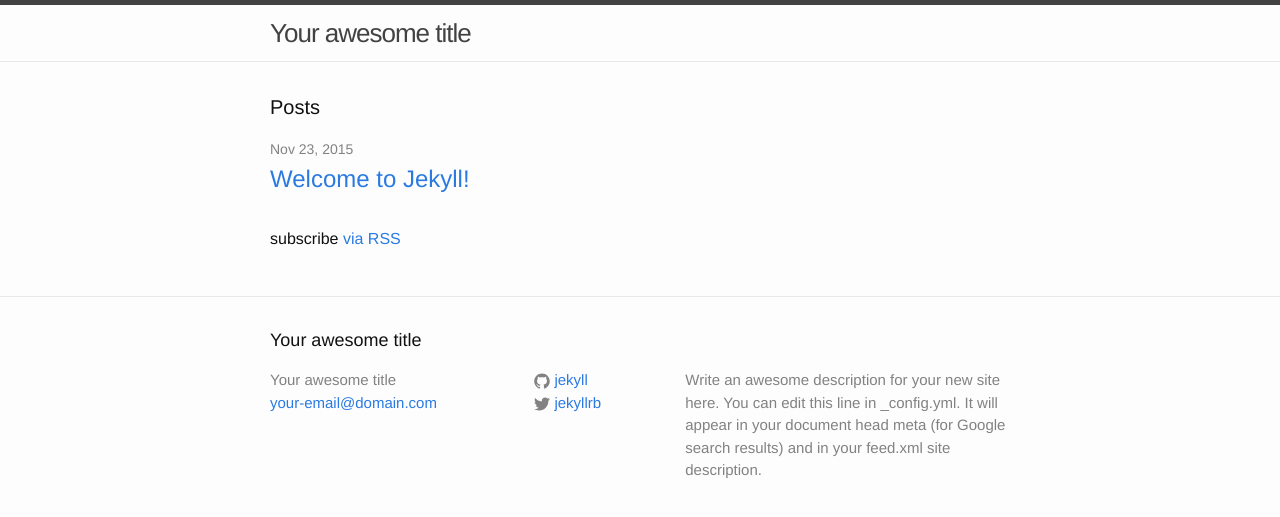
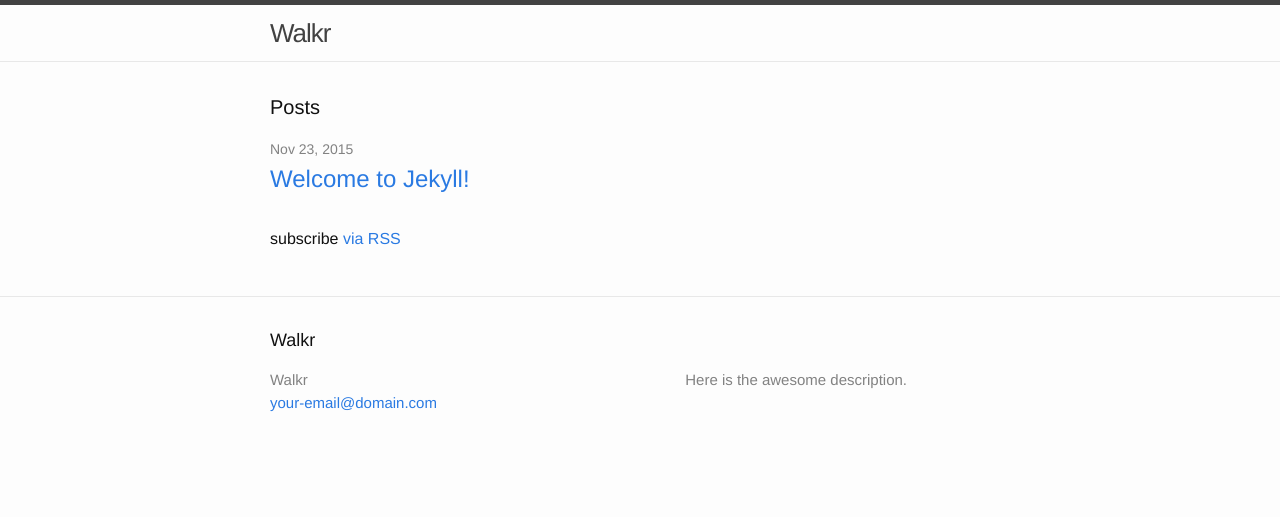
Before and after one commit to sburnet1/com381-525, a Jekyll site: the page built from index.html, in a window 1280 px wide. Shown: the top 517 px of the page. Built offline with Jekyll 4.4.1, drawn with Linux system fonts in a browser that asks for light colours.

Commit message:
Update _config.yml

```diff
--- a/_config.yml
+++ b/_config.yml
@@ -6,16 +6,13 @@
 # 'jekyll serve'. If you change this file, please restart the server process.
 
 # Site settings
-title: Your awesome title
+title: Walkr
 email: your-email@domain.com
+members: Steve, Minghe, Tian, Dan
 description: > # this means to ignore newlines until "baseurl:"
-  Write an awesome description for your new site here. You can edit this
-  line in _config.yml. It will appear in your document head meta (for
-  Google search results) and in your feed.xml site description.
+  Here is the awesome description.
 baseurl: "" # the subpath of your site, e.g. /blog
-url: "http://yourdomain.com" # the base hostname & protocol for your site
-twitter_username: jekyllrb
-github_username:  jekyll
+url: "/com381-525/" # the base hostname & protocol for your site
 
 # Build settings
 markdown: kramdown
```
